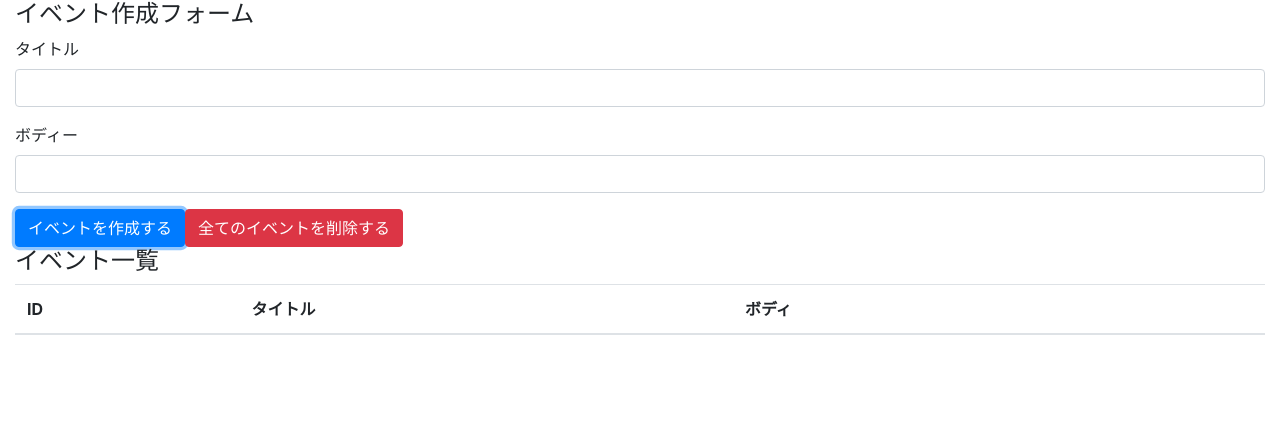
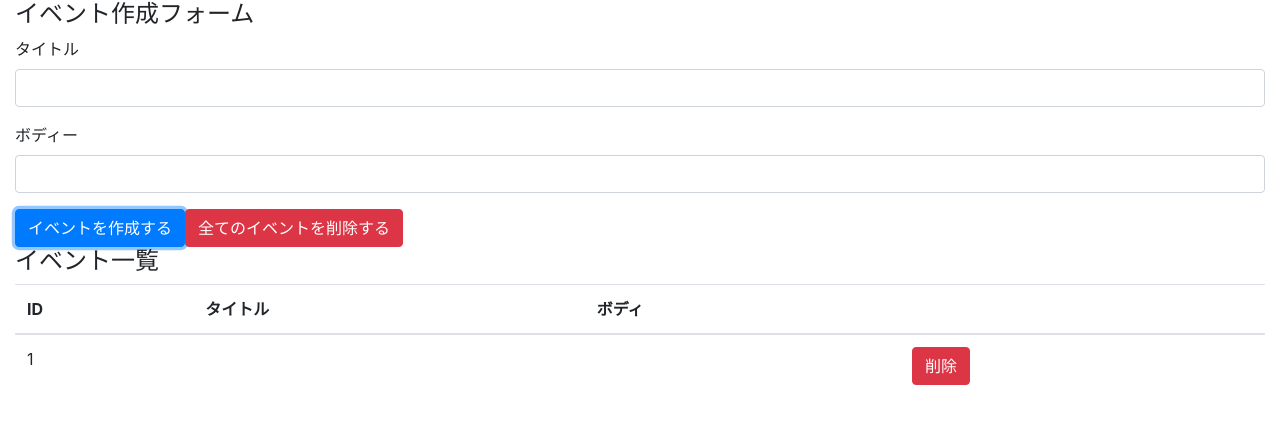
Before and after one commit to k7en/my-react-hooks, a React (Create React App) app: page / in a window 1280 px wide. Both pictures are taken after a click on the button "イベントを作成する". Shown: the top 424 px of the page. Built offline with nearby package versions, Linux system fonts and the light colour scheme.

Commit message:
display event, and refactor

```diff
--- a/src/components/App.js
+++ b/src/components/App.js
@@ -1,23 +1,39 @@
-import React from 'react'
+import React , {useState, useReducer} from 'react'
 import 'bootstrap/dist/css/bootstrap.min.css';
+import reducer from '../reducers/index'
 
+import Event from './Event'
 const App = () => {
+  const [state, dispatch] = useReducer(reducer, [])
+  const [title, setTitle] = useState('')
+  const [body, setBody] = useState('')
+
+  const addEvent = (e) => {
+    e.preventDefault()
+    console.log("addEvent")
+    dispatch({
+      type: 'CREATE_EVENT',
+      title, body
+    })
+    setTitle('')
+    setBody('')
+  }
   return (
     <div className="container-fluid">
       <h4>イベント作成フォーム</h4>
       <form>
         <div className="form-group">
           <label htmlFor="formEventTitle">タイトル</label>
-          <input className="form-control" id="formEventTitle" />
+          <input className="form-control" id="formEventTitle" value={title} onChange={e=>setTitle(e.target.value)}/>
         </div>
       </form>
 
       <div className="form-group">
         <label htmlFor="formEventBody">ボディー</label>
-        <input className="form-control" id="formEventBody" />
+        <input className="form-control" id="formEventBody" value={body} onChange={e=>setBody(e.target.value)} />
       </div>
 
-      <button className="btn btn-primary">イベントを作成する</button>
+      <button className="btn btn-primary" onClick={addEvent}>イベントを作成する</button>
       <button className="btn btn-danger">全てのイベントを削除する</button>
 
       <h4>イベント一覧</h4>
@@ -31,7 +47,7 @@ const App = () => {
           </tr>
         </thead>
         <tbody>
-
+          { state.map((event,index) => (<Event key={index} event={event} dispatch={dispatch}/>)) }
         </tbody>
       </table>
     </div>
--- /dev/null
+++ b/src/components/Event.js
@@ -0,0 +1,18 @@
+import React from 'react'
+
+const Event = ({ event, dispatch }) => {
+    const id = event.id
+    const handleClickDeleteButton = () => {
+      dispatch({type: 'DELETE_EVENT', id})
+    }
+    return (
+        <tr>
+            <td>{event.id}</td>
+            <td>{event.title}</td>
+            <td>{event.body}</td>
+            <td><button type="button" className="btn btn-danger" onClick={handleClickDeleteButton}>削除</button></td>
+        </tr>
+      )
+}
+
+export default Event
--- a/src/reducer/index.js
+++ b/src/reducers/index.js
@@ -1,16 +1,19 @@
 
-const events = (style = [], action) => {
+const events = (state = [], action) => {
     switch(action.type) {
         case 'CREATE_EVENT':
             const event = { title: action.title, body: action.body }
             const length = state.length
-            const id = length === 1 ? 1 : state[length - 1 ].id + 1
+            const id = length === 0 ? 1 : state[length - 1 ].id + 1
             return [...state, { id:id, ...event}]
         case 'DELETE_EVENT':
-            return state
+
+            return state.filter(event => event.id !== action.id)
         case 'DELEZTE_ALL_EVENT':
             return []
         default:
             return state
     }
 }
+
+export default events
```
